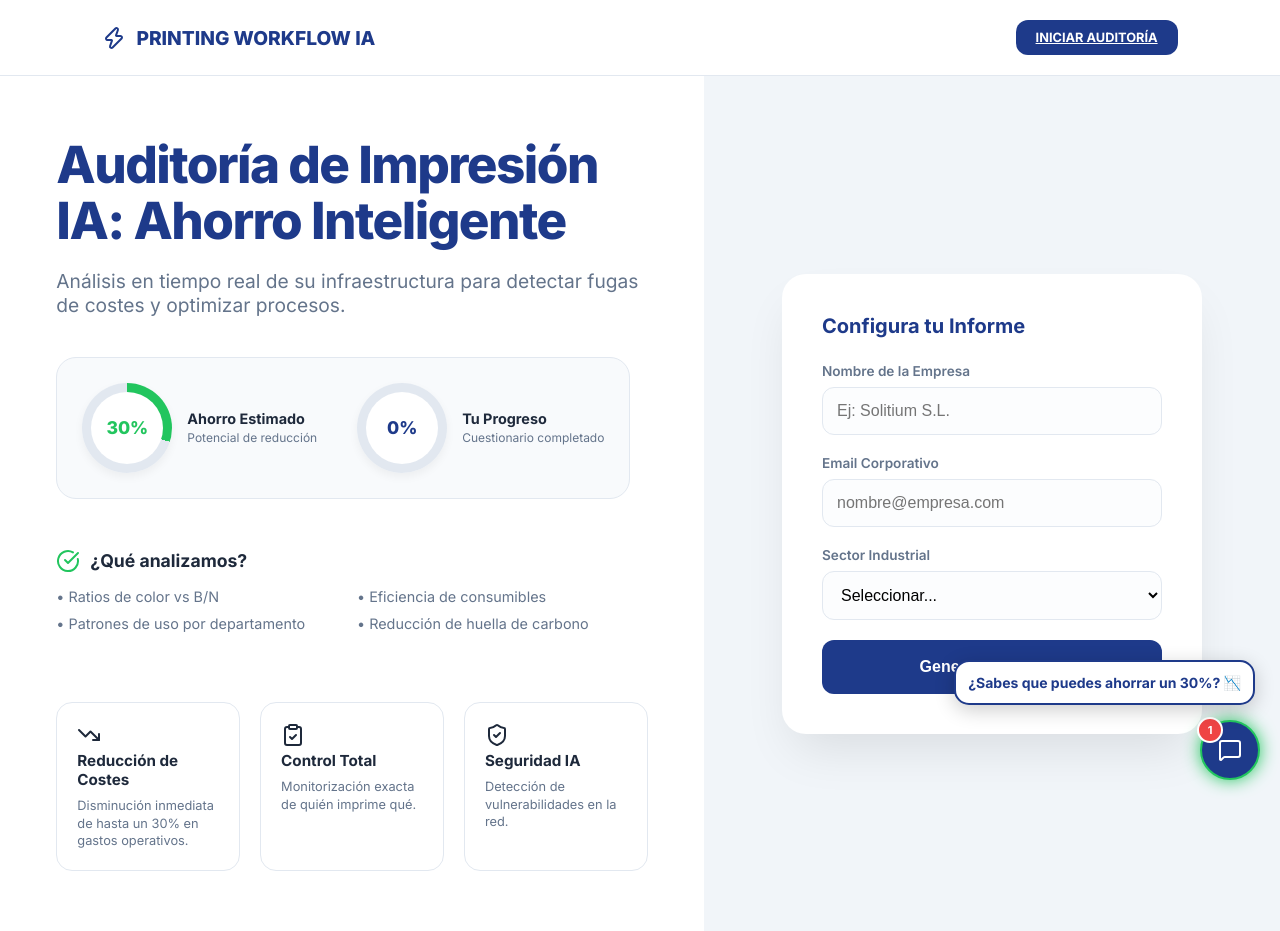
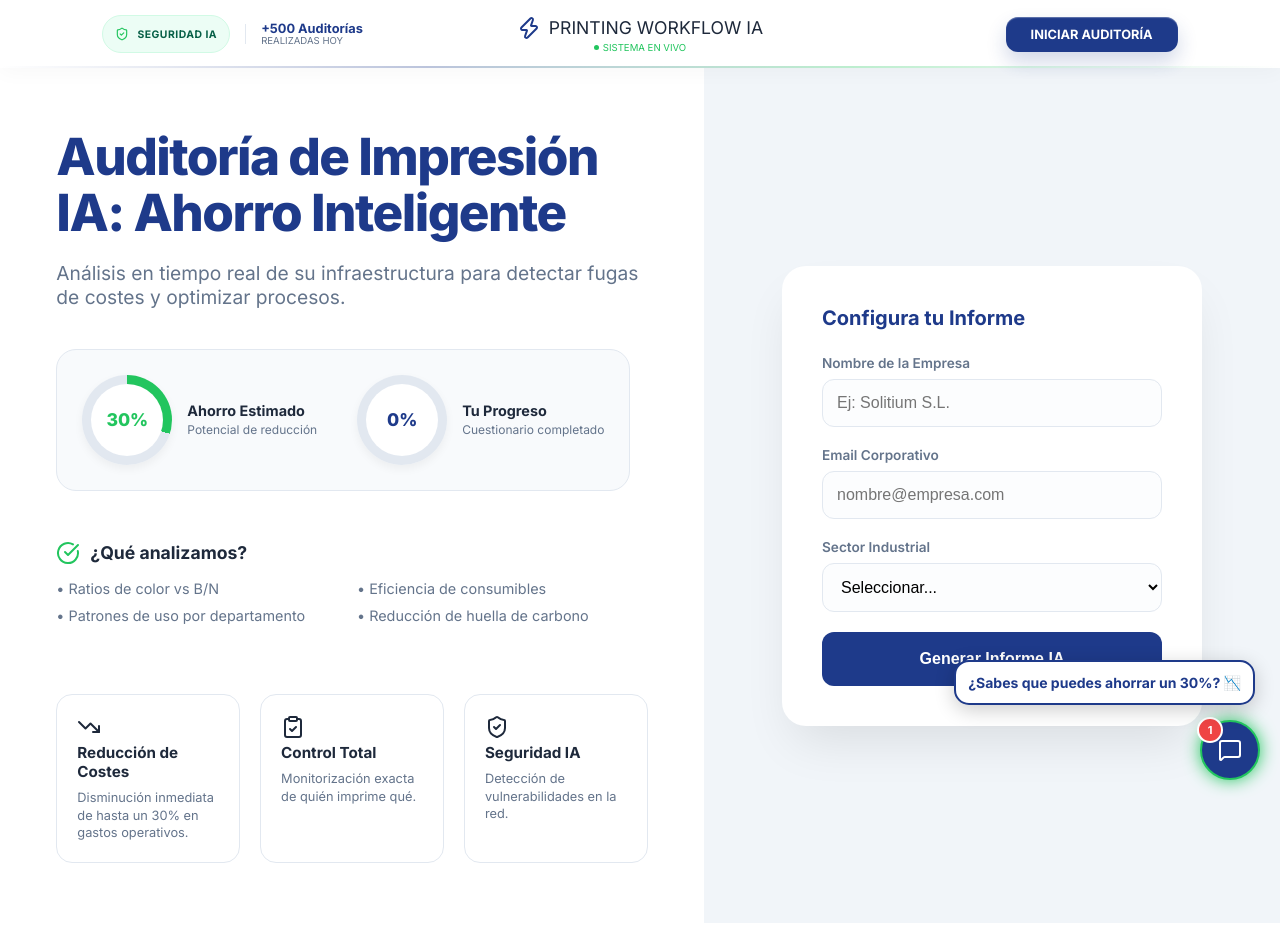
Before and after one commit to IA-MORENO/printing-workflow-ia, a plain HTML site: page index.html in a window 1280 px wide. Drawn offline with nearby package versions, Linux system fonts and the light colour scheme.

Commit message:
Descripción del cambio v10

```diff
--- a/index.html
+++ b/index.html
@@ -20,9 +20,45 @@
         * { box-sizing: border-box; margin: 0; padding: 0; }
         body { font-family: 'Inter', sans-serif; background: var(--bg-light); color: var(--text-dark); overflow-x: hidden; }
 
-        /* --- NAVEGACIÓN --- */
-        nav { display: flex; justify-content: space-between; align-items: center; padding: 20px 8%; border-bottom: 1px solid var(--border-ui); }
-        .logo { display: flex; align-items: center; gap: 10px; font-weight: 800; color: var(--primary-blue); font-size: 1.2rem; }
+        /* --- NAVEGACIÓN FUSIONADA (Nuevos Estilos) --- */
+        .cyber-nav {
+            display: grid;
+            grid-template-columns: 1fr auto 1fr;
+            align-items: center;
+            padding: 15px 8%;
+            background: #ffffff;
+            position: sticky;
+            top: 0;
+            z-index: 1000;
+            box-shadow: 0 4px 20px rgba(0,0,0,0.03);
+        }
+        .nav-gradient-border {
+            position: absolute;
+            bottom: 0;
+            left: 0;
+            width: 100%;
+            height: 2px;
+            background: linear-gradient(90deg, transparent, var(--primary-blue), var(--accent-green), transparent);
+            opacity: 0.3;
+        }
+        .btn-cyber-shadow {
+            width: auto;
+            padding: 10px 25px;
+            font-size: 0.8rem;
+            border-radius: 12px;
+            background: var(--primary-blue);
+            color: white;
+            text-decoration: none;
+            font-weight: 700;
+            box-shadow: inset 0 1px 1px rgba(255,255,255,0.3), 0 10px 20px rgba(30, 58, 138, 0.2);
+            transition: 0.3s;
+            border: none;
+            cursor: pointer;
+        }
+        .btn-cyber-shadow:hover { transform: translateY(-2px); box-shadow: 0 12px 25px rgba(30, 58, 138, 0.3); }
+
+        @keyframes blink-live { 0% { opacity: 1; } 50% { opacity: 0.3; } 100% { opacity: 1; } }
+        .blink-dot { animation: blink-live 1s infinite; }
 
         /* --- HERO SECTION --- */
         .hero-section { display: grid; grid-template-columns: 1.1fr 0.9fr; min-height: 90vh; }
@@ -76,14 +112,12 @@
             border: 2px solid var(--accent-green);
         }
 
-        /* Efecto Radar */
         @keyframes radar {
           0% { box-shadow: 0 0 0 0 rgba(30, 58, 138, 0.7); }
           70% { box-shadow: 0 0 0 20px rgba(30, 58, 138, 0); }
           100% { box-shadow: 0 0 0 0 rgba(30, 58, 138, 0); }
         }
 
-        /* Efecto Magnet (Sacudida) */
         @keyframes magnet {
             0%, 90% { transform: translateX(0); }
             93% { transform: translateX(-10px); }
@@ -91,13 +125,11 @@
             100% { transform: translateX(0); }
         }
 
-        /* Efecto Glow Verde IA */
         @keyframes glow {
             from { box-shadow: 0 0 5px var(--accent-green); }
             to { box-shadow: 0 0 20px var(--accent-green); }
         }
 
-        /* Notificación Roja */
         #chat-button::before {
             content: '1'; position: absolute; top: -5px; left: -5px;
             background: #ef4444; color: white; width: 22px; height: 22px;
@@ -111,14 +143,45 @@
             100% { transform: scale(1); }
         }
 
-        @media (max-width: 968px) { .hero-section { grid-template-columns: 1fr; } .benefits-grid { grid-template-columns: 1fr; } }
+        @media (max-width: 968px) {
+            .hero-section { grid-template-columns: 1fr; }
+            .benefits-grid { grid-template-columns: 1fr; }
+            .cyber-nav { grid-template-columns: 1fr auto; gap: 15px; }
+            .nav-left { display: none !important; }
+        }
     </style>
 </head>
 <body>
 
-    <nav>
-        <div class="logo"><i data-lucide="zap"></i> PRINTING WORKFLOW IA</div>
-        <a href="#" class="btn-audit" style="width:auto; padding: 10px 20px; font-size: 0.8rem;">INICIAR AUDITORÍA</a>
+    <nav class="cyber-nav">
+        <div class="nav-left" style="display: flex; align-items: center; gap: 15px;">
+            <div style="display: flex; align-items: center; gap: 8px; background: #ecfdf5; padding: 6px 12px; border-radius: 50px; border: 1px solid #d1fae5;">
+                <i data-lucide="shield-check" style="width: 14px; color: var(--accent-green);"></i>
+                <span style="font-size: 0.65rem; color: #065f46; font-weight: 700; letter-spacing: 0.5px;">SEGURIDAD IA</span>
+            </div>
+            <div style="height: 20px; width: 1px; background: var(--border-ui);"></div>
+            <div style="line-height: 1;">
+                <div style="font-size: 0.8rem; font-weight: 700; color: var(--primary-blue);">+500 Auditorías</div>
+                <div style="font-size: 0.6rem; color: var(--text-gray); text-transform: uppercase;">Realizadas hoy</div>
+            </div>
+        </div>
+
+        <div class="logo" style="position: relative; font-size: 1.1rem; display: flex; flex-direction: column; align-items: center; gap: 0;">
+            <div style="display: flex; align-items: center; gap: 8px;">
+                <i data-lucide="zap" style="color: var(--primary-blue);"></i>
+                PRINTING WORKFLOW IA
+            </div>
+            <span style="font-size: 0.6rem; color: var(--accent-green); font-weight: 400; margin-top: 2px; display: flex; align-items: center; gap: 4px;">
+                <span class="blink-dot" style="width: 5px; height: 5px; background: var(--accent-green); border-radius: 50%; display: inline-block;"></span>
+                SISTEMA EN VIVO
+            </span>
+        </div>
+
+        <div style="display: flex; justify-content: flex-end;">
+            <a href="#audit-form" class="btn-cyber-shadow">INICIAR AUDITORÍA</a>
+        </div>
+
+        <div class="nav-gradient-border"></div>
     </nav>
 
     <main class="hero-section">
@@ -229,7 +292,6 @@
             }, 500);
         }, 4000);
 
-        // Ocultar tooltip al abrir chat
         function toggleTooltip(show) {
             tooltipBox.style.display = show ? 'block' : 'none';
         }
```
